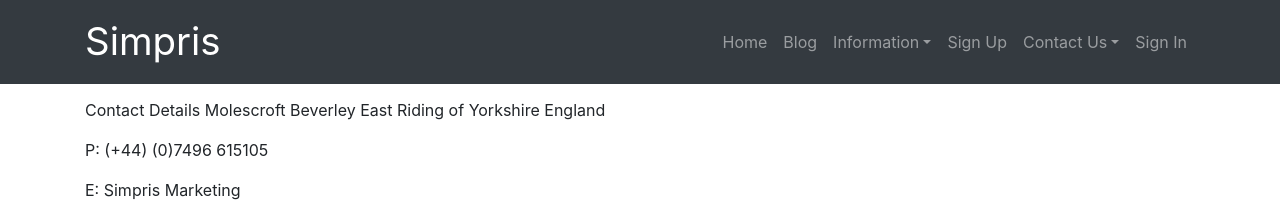
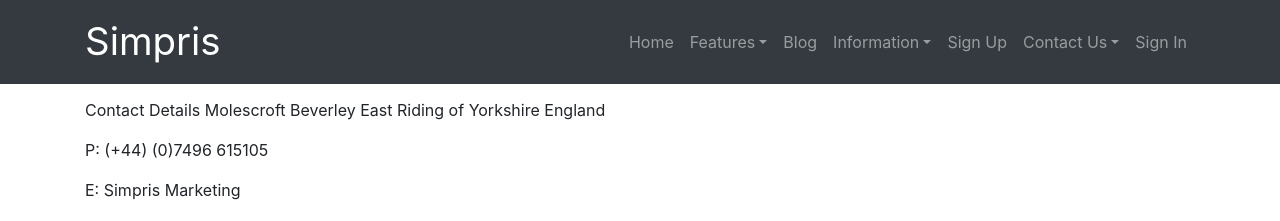
Before and after one commit to Grafrajohn/si, a Jekyll site: the page built from contact-us.markdown, in a window 1280 px wide. Shown: the top 221 px of the page. Built offline with Jekyll 4.4.1, drawn with Linux system fonts in a browser that asks for light colours; nearby versions of some CDN libraries.

Commit message:
Update nav.html

```diff
--- a/_includes/nav.html
+++ b/_includes/nav.html
@@ -12,6 +12,7 @@
               </a>
             </li>
             <li class="nav-item dropdown">
+                <a class="nav-link dropdown-toggle" data-toggle="dropdown" href="#" role="button" aria-haspopup="true" aria-expanded="false">Features</a>
                 <div class="dropdown-menu">
                   <a class="dropdown-item" href="{{ site.url }}/features">Features</a>
                   <a class="dropdown-item" href="{{ site.url }}/free=project-management-software">Free project management system</a>
```
